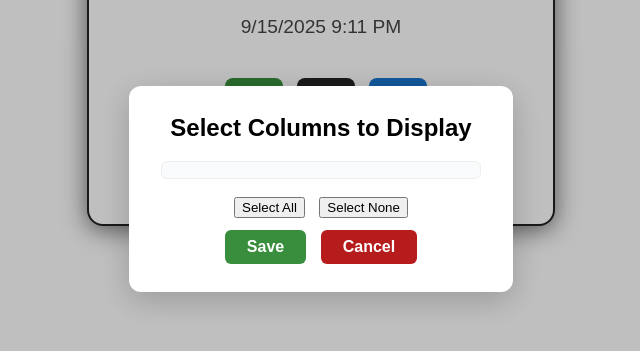
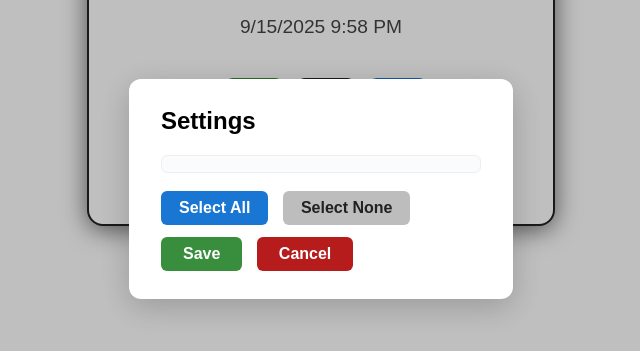
Before and after one commit to sportomax1/boardgames, a plain HTML site: page welcome.html in a window 1280 px wide. Both pictures are taken after a click on the button 645 px from the left and 312 px from the top of the page. Shown: the part 211-562 px from the top of the page, without its empty margins (319-959 px from the left). Drawn offline with Linux system fonts and the light colour scheme.

Commit message:
Left-align settings popup and style Select All/None buttons

```diff
--- a/welcome.html
+++ b/welcome.html
@@ -3,13 +3,13 @@
 <head>
     <meta charset="UTF-8">
     <meta name="viewport" content="width=device-width, initial-scale=1.0">
-    <title>Welcome Page</title>
+    <title>Board Game Hub</title>
     <link rel="stylesheet" href="welcome.css">
 </head>
 <body>
     <div class="welcome-container">
         <h1>Board Game Hub🏆</h1>
-        <p>9/15/2025 9:11 PM</p>
+        <p>9/15/2025 9:58 PM</p>
         <!-- <div style="margin-bottom:0.7em;">
             <label for="maxRecordsInput" style="font-weight:600;">Max records to load:</label>
             <input id="maxRecordsInput" type="number" min="1" max="200" value="10" style="width:60px; font-size:1em; margin-left:8px; padding:3px 6px; border-radius:4px; border:1px solid #bbb;">
@@ -27,12 +27,12 @@
 
         <!-- Settings Modal (ensure not inside label or other element) -->
         <div id="settingsModal" style="display:none; position:fixed; top:0; left:0; width:100vw; height:100vh; background:rgba(0,0,0,0.25); z-index:1000; align-items:center; justify-content:center;">
-            <div style="background:#fff; border-radius:12px; padding:28px 32px; min-width:320px; max-width:90vw; max-height:80vh; overflow:auto; box-shadow:0 8px 32px #0003; position:relative;">
-                <h2 style="margin-top:0;">Select Columns to Display</h2>
-                <div id="settingsColumns" style="margin-bottom:18px; max-height:40vh; overflow:auto; border:1px solid #eee; padding:8px 12px; border-radius:6px; background:#fafbfc;"></div>
+            <div style="background:#fff; border-radius:12px; padding:28px 32px; min-width:320px; max-width:90vw; max-height:80vh; overflow:auto; box-shadow:0 8px 32px #0003; position:relative; text-align:left;">
+                <h2 style="margin-top:0;">Settings</h2>
+                <div id="settingsColumns" style="margin-bottom:18px; max-height:40vh; overflow:auto; border:1px solid #eee; padding:8px 12px; border-radius:6px; background:#fafbfc; text-align:left;"></div>
                 <div style="margin-bottom:12px;">
-                    <button id="selectAllBtn" style="margin-right:10px;">Select All</button>
-                    <button id="selectNoneBtn">Select None</button>
+                    <button id="selectAllBtn" style="background:#1976d2; color:#fff; border:none; border-radius:6px; padding:8px 18px; font-size:1em; font-weight:600; margin-right:10px; cursor:pointer;">Select All</button>
+                    <button id="selectNoneBtn" style="background:#bdbdbd; color:#222; border:none; border-radius:6px; padding:8px 18px; font-size:1em; font-weight:600; cursor:pointer;">Select None</button>
                 </div>
                 <button id="saveSettingsBtn" style="background:#388e3c; color:#fff; border:none; border-radius:6px; padding:8px 22px; font-size:1em; font-weight:600; margin-right:10px;">Save</button>
                 <button id="closeSettingsBtn" style="background:#b71c1c; color:#fff; border:none; border-radius:6px; padding:8px 22px; font-size:1em; font-weight:600;">Cancel</button>
```
